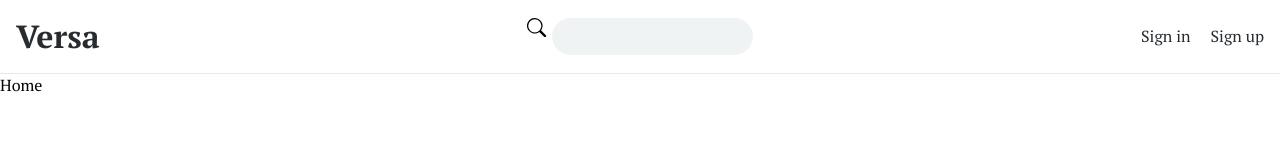
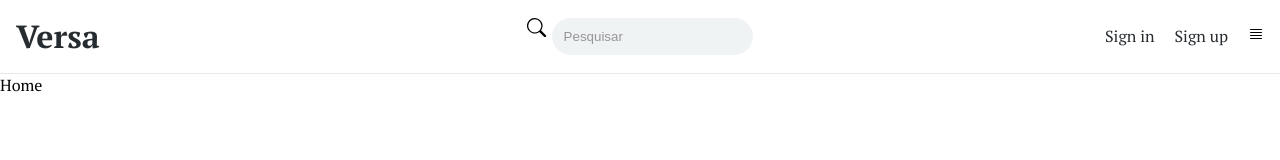
Before and after one commit to murilo1988/Versa, a React (Create React App) app in the folder frontend/: page / in a window 1280 px wide. Shown: the top 160 px of the page. Built offline with nearby package versions, Linux system fonts and the light colour scheme.

Commit message:
starting to create dropdown menu

```diff
--- a/frontend/src/components/NavBar/NavBar.js
+++ b/frontend/src/components/NavBar/NavBar.js
@@ -8,6 +8,7 @@
   BsHouseDoorFill,
   BsFillPersonFill,
   BsFillCameraFill,
+  BsJustify,
 } from 'react-icons/bs'
 // CSS
 import styles from './NavBar.module.css'
@@ -24,7 +25,7 @@
         <div>
           <form className={styles.nav_search_form}>
             <BsSearch />
-            <input type='text' />
+            <input type='text' placeholder='Pesquisar' />
           </form>
         </div>
         <div className={styles.nav_links}>
@@ -37,6 +38,9 @@
           <div>
             <NavLink to='/register'>Sign up</NavLink>
           </div>
+          <div className={styles.dropdown_menu}>
+            <BsJustify />
+          </div>
         </div>
       </nav>
     </>
```
